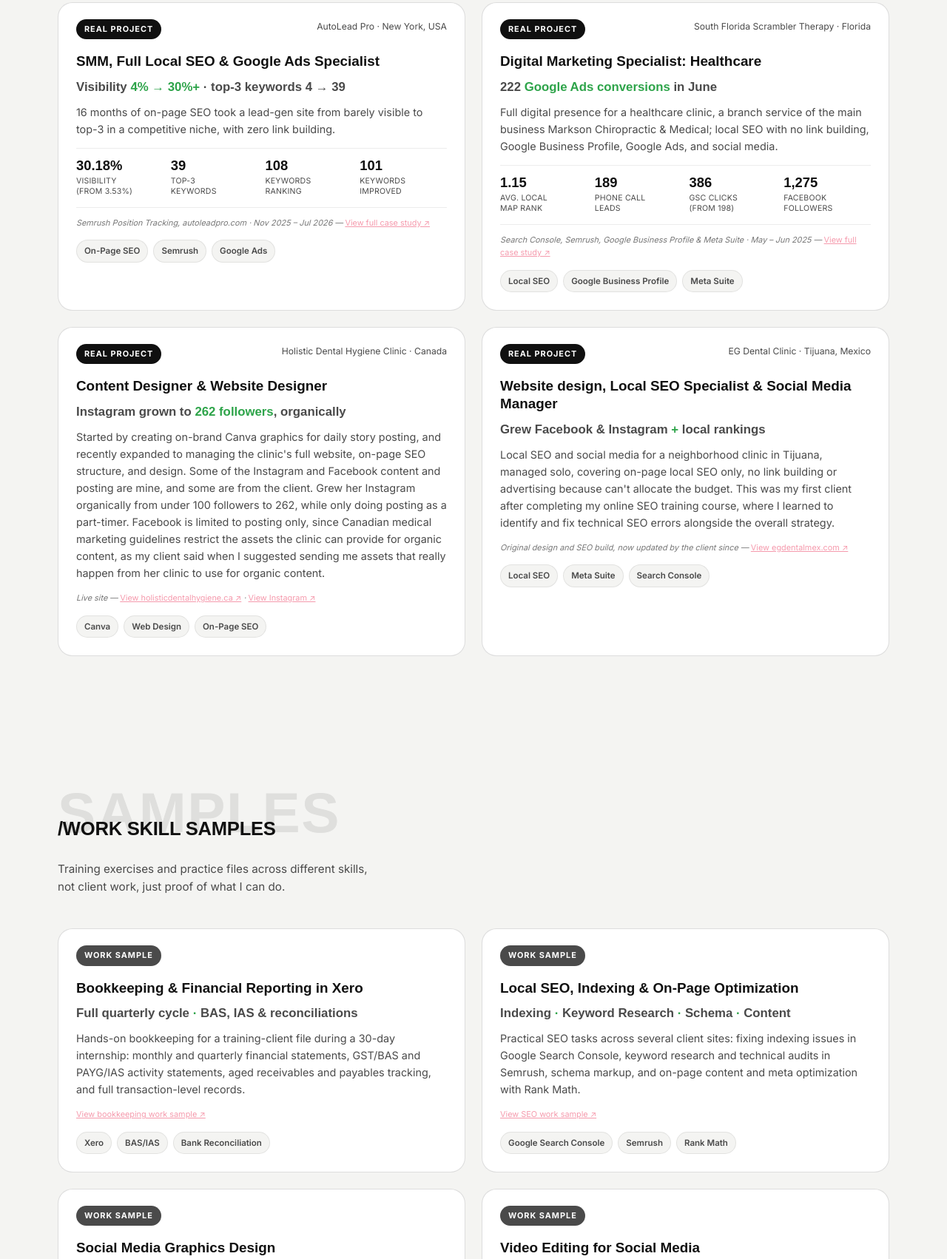
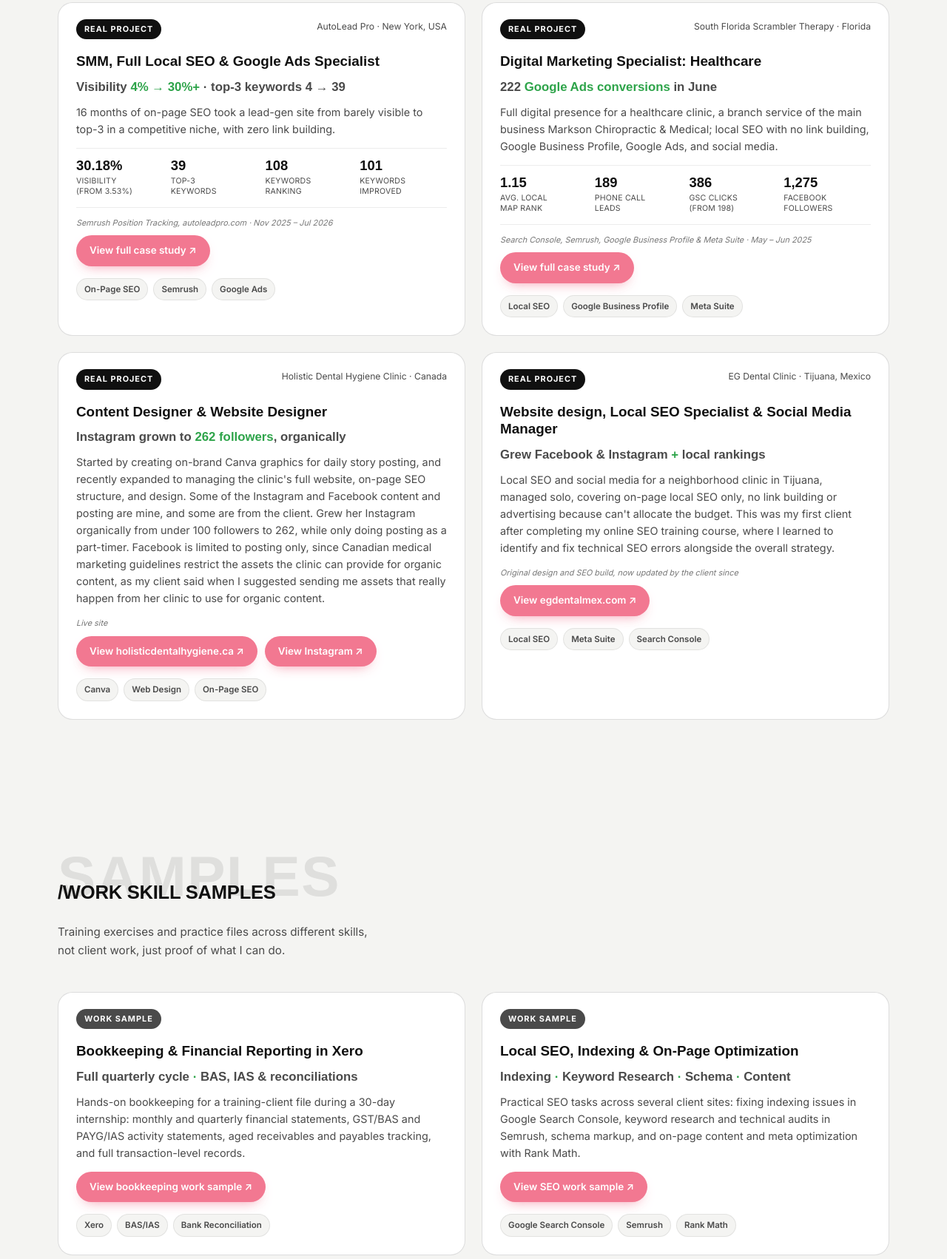
Before and after one commit to kayemori7-create/My-Portfolio, a plain HTML site: page index.html in a window 1280 px wide. Shown: the part 1324-3026 px from the top of the page at 74% size. Drawn offline with Linux system fonts and the light colour scheme.

Commit message:
Update index.html

```diff
--- a/index.html
+++ b/index.html
@@ -115,6 +115,11 @@
   .proof .pn{font-family:var(--display);font-weight:700;font-size:1.15rem;color:var(--ink);line-height:1}
   .proof .pl{font-size:.66rem;color:var(--ink-soft);margin-top:5px;line-height:1.3;text-transform:uppercase;letter-spacing:.02em}
   .proof-source{font-size:.68rem;color:var(--ink-soft);opacity:.75;margin:0 0 14px;font-style:italic}
+  .proof-source + .btn-row{margin-top:-6px}
+  .btn-row{display:flex;flex-wrap:wrap;gap:10px;margin:0 0 16px}
+  .case-btn{display:inline-flex;align-items:center;gap:7px;background:#f27891;color:#fff;font-weight:600;font-size:.84rem;padding:10px 18px;border-radius:100px;box-shadow:0 8px 18px -10px rgba(242,120,145,.9);transition:transform .2s,background .2s,box-shadow .2s}
+  .case-btn:hover{background:#e65f7c;transform:translateY(-2px);box-shadow:0 12px 22px -10px rgba(242,120,145,.95)}
+  .case-btn:focus-visible{outline:2px solid var(--ink);outline-offset:2px}
   @media(max-width:420px){.proof-row{grid-template-columns:repeat(2,1fr);row-gap:14px}}
   @media(max-width:760px){.work-grid{grid-template-columns:1fr}}
 
@@ -266,7 +271,8 @@
             <div class="proof"><div class="pn">108</div><div class="pl">keywords<br>ranking</div></div>
             <div class="proof"><div class="pn">101</div><div class="pl">keywords<br>improved</div></div>
           </div>
-          <div class="proof-source">Semrush Position Tracking, autoleadpro.com · Nov 2025 – Jul 2026 — <a href="gallery.html" style="text-decoration:underline;color:#f27891;font-style:normal">View full case study ↗</a></div>
+          <div class="proof-source">Semrush Position Tracking, autoleadpro.com · Nov 2025 – Jul 2026</div>
+          <div class="btn-row"><a class="case-btn" href="gallery.html">View full case study ↗</a></div>
           <div class="chips"><span class="chip">On-Page SEO</span><span class="chip">Semrush</span><span class="chip">Google Ads</span></div>
         </div>
       </article>
@@ -286,7 +292,8 @@
             <div class="proof"><div class="pn">386</div><div class="pl">GSC clicks<br>(from 198)</div></div>
             <div class="proof"><div class="pn">1,275</div><div class="pl">Facebook<br>followers</div></div>
           </div>
-          <div class="proof-source">Search Console, Semrush, Google Business Profile &amp; Meta Suite · May – Jun 2025 — <a href="gallery-sfst.html" style="text-decoration:underline;color:#f27891;font-style:normal">View full case study ↗</a></div>
+          <div class="proof-source">Search Console, Semrush, Google Business Profile &amp; Meta Suite · May – Jun 2025</div>
+          <div class="btn-row"><a class="case-btn" href="gallery-sfst.html">View full case study ↗</a></div>
           <div class="chips"><span class="chip">Local SEO</span><span class="chip">Google Business Profile</span><span class="chip">Meta Suite</span></div>
         </div>
       </article>
@@ -300,7 +307,8 @@
           <h3>Content Designer &amp; Website Designer</h3>
           <p class="stat-line">Instagram grown to <span>262 followers</span>, organically</p>
           <p>Started by creating on-brand Canva graphics for daily story posting, and recently expanded to managing the clinic's full website, on-page SEO structure, and design. Some of the Instagram and Facebook content and posting are mine, and some are from the client. Grew her Instagram organically from under 100 followers to 262, while only doing posting as a part-timer. Facebook is limited to posting only, since Canadian medical marketing guidelines restrict the assets the clinic can provide for organic content, as my client said when I suggested sending me assets that really happen from her clinic to use for organic content.</p>
-          <div class="proof-source">Live site — <a href="https://holisticdentalhygiene.ca/" target="_blank" rel="noopener" style="text-decoration:underline;color:#f27891;font-style:normal">View holisticdentalhygiene.ca ↗</a> · <a href="https://www.instagram.com/holisticdentalhygieneclinic/" target="_blank" rel="noopener" style="text-decoration:underline;color:#f27891;font-style:normal">View Instagram ↗</a></div>
+          <div class="proof-source">Live site</div>
+          <div class="btn-row"><a class="case-btn" href="https://holisticdentalhygiene.ca/" target="_blank" rel="noopener">View holisticdentalhygiene.ca ↗</a><a class="case-btn" href="https://www.instagram.com/holisticdentalhygieneclinic/" target="_blank" rel="noopener">View Instagram ↗</a></div>
           <div class="chips"><span class="chip">Canva</span><span class="chip">Web Design</span><span class="chip">On-Page SEO</span></div>
         </div>
       </article>
@@ -314,7 +322,8 @@
           <h3>Website design, Local SEO Specialist &amp; Social Media Manager</h3>
           <p class="stat-line">Grew Facebook &amp; Instagram <span>+</span> local rankings</p>
           <p>Local SEO and social media for a neighborhood clinic in Tijuana, managed solo, covering on-page local SEO only, no link building or advertising because can't allocate the budget. This was my first client after completing my online SEO training course, where I learned to identify and fix technical SEO errors alongside the overall strategy.</p>
-          <div class="proof-source">Original design and SEO build, now updated by the client since — <a href="https://www.egdentalmex.com/" target="_blank" rel="noopener" style="text-decoration:underline;color:#f27891;font-style:normal">View egdentalmex.com ↗</a></div>
+          <div class="proof-source">Original design and SEO build, now updated by the client since</div>
+          <div class="btn-row"><a class="case-btn" href="https://www.egdentalmex.com/" target="_blank" rel="noopener">View egdentalmex.com ↗</a></div>
           <div class="chips"><span class="chip">Local SEO</span><span class="chip">Meta Suite</span><span class="chip">Search Console</span></div>
         </div>
       </article>
@@ -340,7 +349,7 @@
           <h3>Bookkeeping &amp; Financial Reporting in Xero</h3>
           <p class="stat-line">Full quarterly cycle <span>·</span> BAS, IAS &amp; reconciliations</p>
           <p>Hands-on bookkeeping for a training-client file during a 30-day internship: monthly and quarterly financial statements, GST/BAS and PAYG/IAS activity statements, aged receivables and payables tracking, and full transaction-level records.</p>
-          <div class="proof-source"><a href="bookkeeping-samples.html" style="text-decoration:underline;color:#f27891;font-style:normal">View bookkeeping work sample ↗</a></div>
+          <div class="btn-row"><a class="case-btn" href="bookkeeping-samples.html">View bookkeeping work sample ↗</a></div>
           <div class="chips"><span class="chip">Xero</span><span class="chip">BAS/IAS</span><span class="chip">Bank Reconciliation</span></div>
         </div>
       </article>
@@ -352,7 +361,7 @@
           <h3>Local SEO, Indexing &amp; On-Page Optimization</h3>
           <p class="stat-line">Indexing <span>·</span> Keyword Research <span>·</span> Schema <span>·</span> Content</p>
           <p>Practical SEO tasks across several client sites: fixing indexing issues in Google Search Console, keyword research and technical audits in Semrush, schema markup, and on-page content and meta optimization with Rank Math.</p>
-          <div class="proof-source"><a href="seo-samples.html" style="text-decoration:underline;color:#f27891;font-style:normal">View SEO work sample ↗</a></div>
+          <div class="btn-row"><a class="case-btn" href="seo-samples.html">View SEO work sample ↗</a></div>
           <div class="chips"><span class="chip">Google Search Console</span><span class="chip">Semrush</span><span class="chip">Rank Math</span></div>
         </div>
       </article>
@@ -364,7 +373,7 @@
           <h3>Social Media Graphics Design</h3>
           <p class="stat-line">Canva <span>+</span> AI-Generated <span>·</span> 7 clients</p>
           <p>Social media graphics for posting across several clients and niches: recruitment ads, healthcare awareness content, automotive lead-gen and educational carousels, dental clinic product and health education posts, and jewelry brand promos. Some cards are marked AI-Generated where no source assets were provided by the client.</p>
-          <div class="proof-source"><a href="social-media-samples.html" style="text-decoration:underline;color:#f27891;font-style:normal">View social media samples ↗</a></div>
+          <div class="btn-row"><a class="case-btn" href="social-media-samples.html">View social media samples ↗</a></div>
           <div class="chips"><span class="chip">Canva</span><span class="chip">AI-Generated Graphics</span><span class="chip">Social Media Design</span></div>
         </div>
       </article>
@@ -376,7 +385,7 @@
           <h3>Video Editing for Social Media</h3>
           <p class="stat-line">CapCut <span>+</span> HeyGen AI Avatar <span>·</span> 19 clips</p>
           <p>Short-form video content edited for posting: educational explainers, patient testimonials, office tours, and myth-vs-fact clips. Some clips use an AI avatar (HeyGen) where no client footage was provided.</p>
-          <div class="proof-source"><a href="video-samples.html" style="text-decoration:underline;color:#f27891;font-style:normal">View video samples ↗</a></div>
+          <div class="btn-row"><a class="case-btn" href="video-samples.html">View video samples ↗</a></div>
           <div class="chips"><span class="chip">CapCut</span><span class="chip">HeyGen</span><span class="chip">Video Editing</span></div>
         </div>
       </article>
@@ -388,7 +397,7 @@
           <h3>Google Ads &amp; Analytics Setup</h3>
           <p class="stat-line">Google Ads <span>+</span> Tag Manager <span>·</span> HubSpot</p>
           <p>Campaign performance, conversion tracking setup, and Google Tag Manager configuration across several client accounts, plus social post scheduling in HubSpot.</p>
-          <div class="proof-source"><a href="google-ads-samples.html" style="text-decoration:underline;color:#f27891;font-style:normal">View Google Ads samples ↗</a></div>
+          <div class="btn-row"><a class="case-btn" href="google-ads-samples.html">View Google Ads samples ↗</a></div>
           <div class="chips"><span class="chip">Google Ads</span><span class="chip">Google Tag Manager</span><span class="chip">HubSpot</span></div>
         </div>
       </article>
@@ -400,7 +409,7 @@
           <h3>Executive Assistant Support &amp; Inbox Operations</h3>
           <p class="stat-line">Inbox Management <span>+</span> Project Coordination <span>·</span> Reporting</p>
           <p>Day-to-day executive support: inbox and label systems kept at zero, task and project boards in ClickUp, meeting notes turned into owned action items, travel itineraries, weekly executive reporting, and a consistent file and folder structure in Drive.</p>
-          <div class="proof-source"><a href="ea-work-samples.html" style="text-decoration:underline;color:#f27891;font-style:normal">View executive assistant work sample ↗</a></div>
+          <div class="btn-row"><a class="case-btn" href="ea-work-samples.html">View executive assistant work sample ↗</a></div>
           <div class="chips"><span class="chip">Gmail</span><span class="chip">ClickUp</span><span class="chip">Google Drive</span></div>
         </div>
       </article>
@@ -412,7 +421,7 @@
           <h3>Web Design Across Multiple Platforms</h3>
           <p class="stat-line">Webflow <span>·</span> Elementor <span>·</span> BoldGrid</p>
           <p>Real client site builds across three different stacks: a wellness clinic in Webflow, a dental clinic in WordPress with Elementor, and a dental hygiene clinic in WordPress with BoldGrid — each one designed within that platform's own constraints.</p>
-          <div class="proof-source"><a href="web-design-samples.html" style="text-decoration:underline;color:#f27891;font-style:normal">View web design work sample ↗</a></div>
+          <div class="btn-row"><a class="case-btn" href="web-design-samples.html">View web design work sample ↗</a></div>
           <div class="chips"><span class="chip">Webflow</span><span class="chip">Elementor</span><span class="chip">BoldGrid</span></div>
         </div>
       </article>
```
